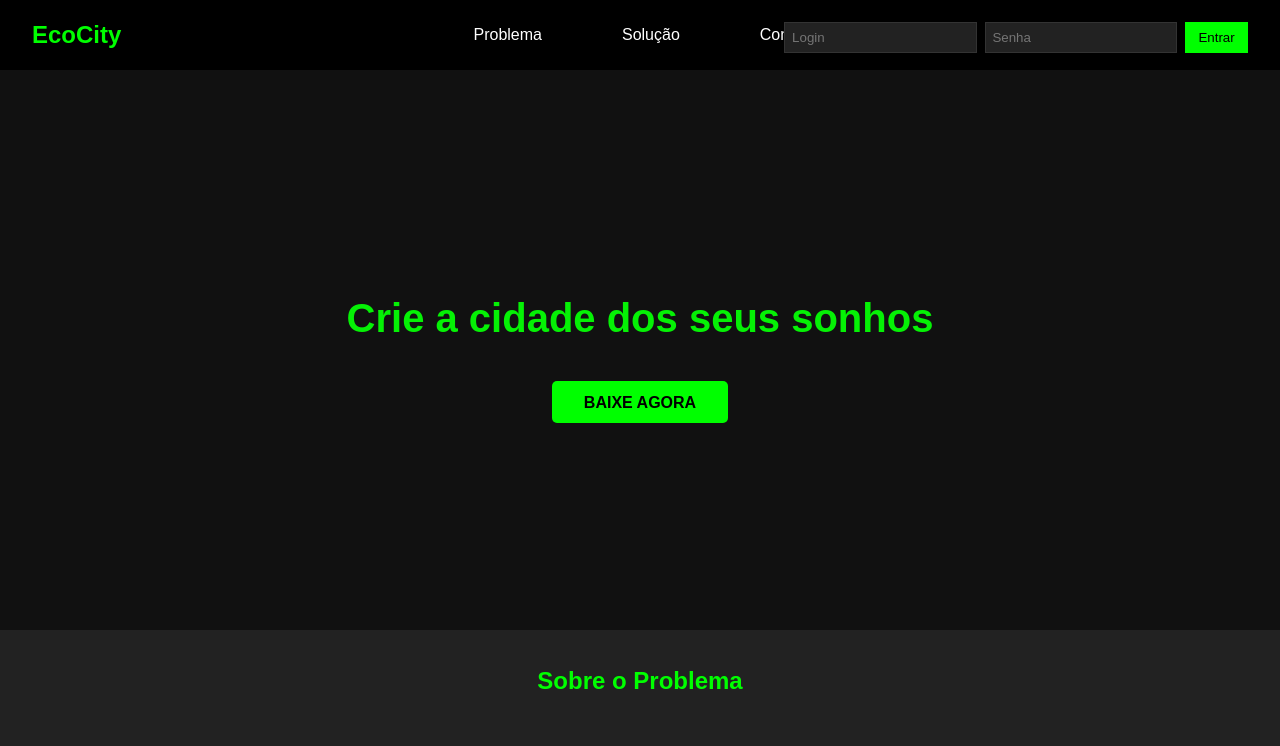
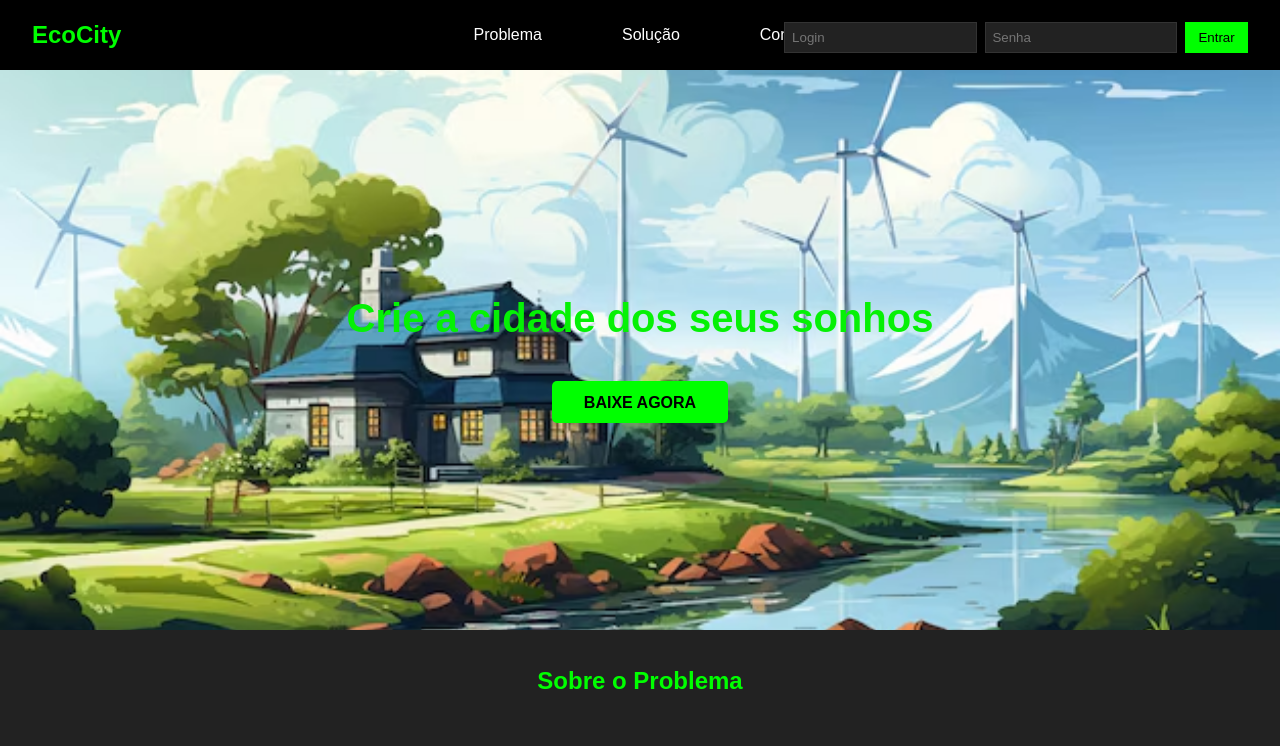
Before and after one commit to Caio-Beraldo/Ecocity-GS, a plain HTML site: page index.html in a window 1280 px wide. Shown: the top 746 px of the page. Drawn offline with Linux system fonts and the light colour scheme.

Commit message:
Squashed commit of the following:

```diff
--- a/style.css
+++ b/style.css
@@ -67,7 +67,7 @@ header .login button {
 }
 
 .principal {
-    background: url('/gs-front/images/cidadeenergia.png') no-repeat center center/cover;
+    background: url('images/cidadeenergia.png') no-repeat center center/cover;
     height: 70vh;
     display: flex;
     align-items: center;
```
Also changed, not shown: images/cidadeenergia.png (added).
